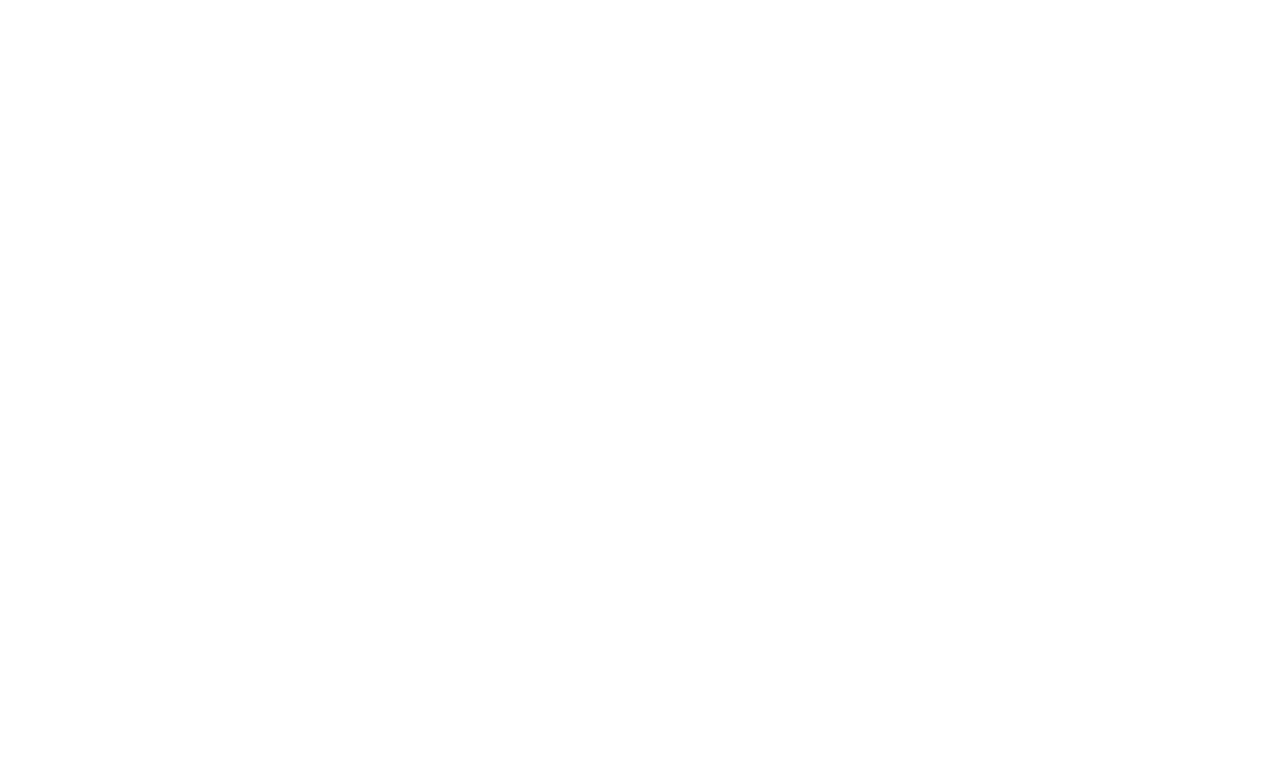
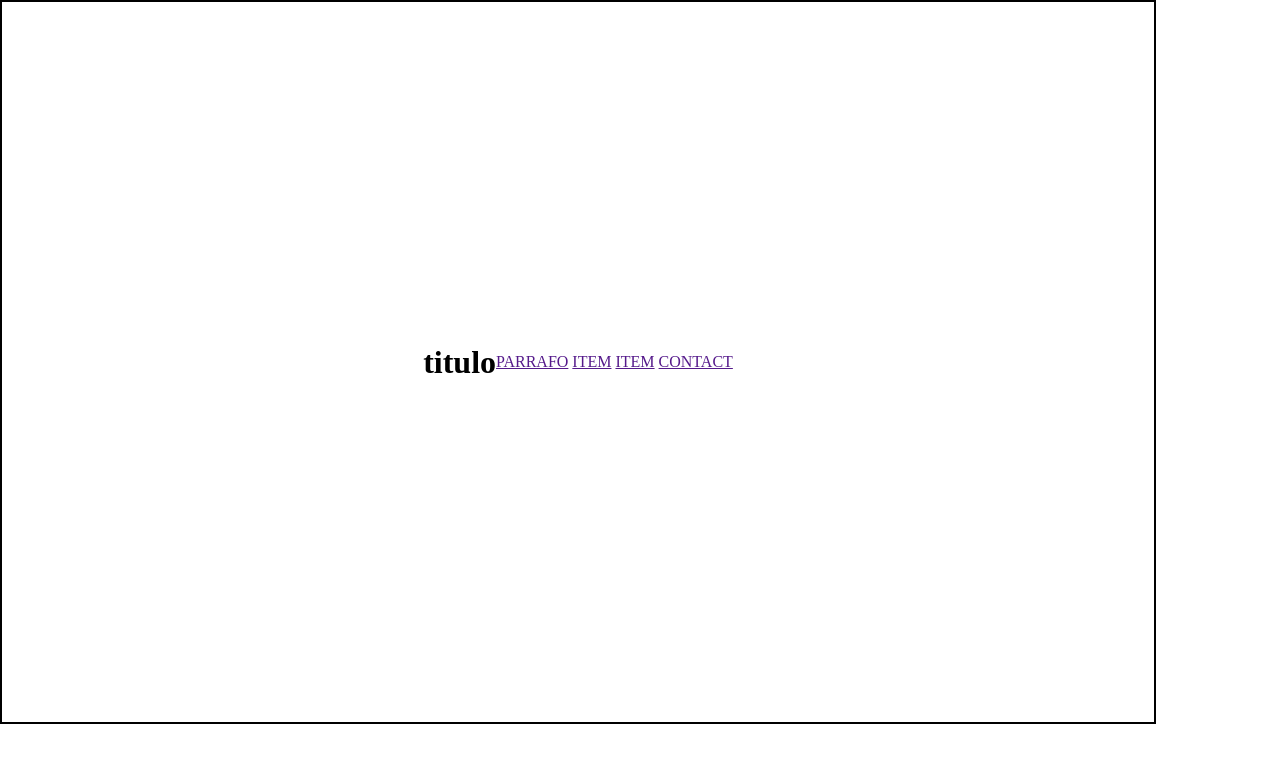
Before and after one commit to HenryFabianBoadaRubio/modeladoEnCaja, a plain HTML site: page index.html in a window 1280 px wide. Drawn offline with Linux system fonts and the light colour scheme.

Commit message:
feat: :tada: se comienza el modelado de cajas

```diff
--- a/css/style.css
+++ b/css/style.css
@@ -1,8 +1,21 @@
+*{
+    padding: 0;
+    margin: 0;
+}
 .container{
-    width: 100%;
-    height: 100vh;
+    width: 90%;
+    height: 90%;
     position: absolute;
     justify-content: center;
     align-items: center;
     display: flex;
+    border: 2px solid #000;
 }
+/* .left{
+    position: absolute;
+    left: 0;
+    background:#fff;
+    width: 90%;
+    height: 90%;
+    border: 2px solid #000;
+} */
--- a/index.html
+++ b/index.html
@@ -7,7 +7,25 @@
     <link rel="stylesheet" href="css/style.css">
 </head>
 <body>
-    <div class="container">
+    <header class="container">
+        <div class="left">
+            <h1>titulo</h1>
+        </div>
+        <div class="menu">
+            <div class="menu">
+
+                <a href="">PARRAFO</a>
+                <a href="">ITEM</a>
+                <a href="">ITEM</a>
+                <a href="">CONTACT</a>
+        </div>
+
+
+
+
+
+
+    </header>
 
 
 
```
